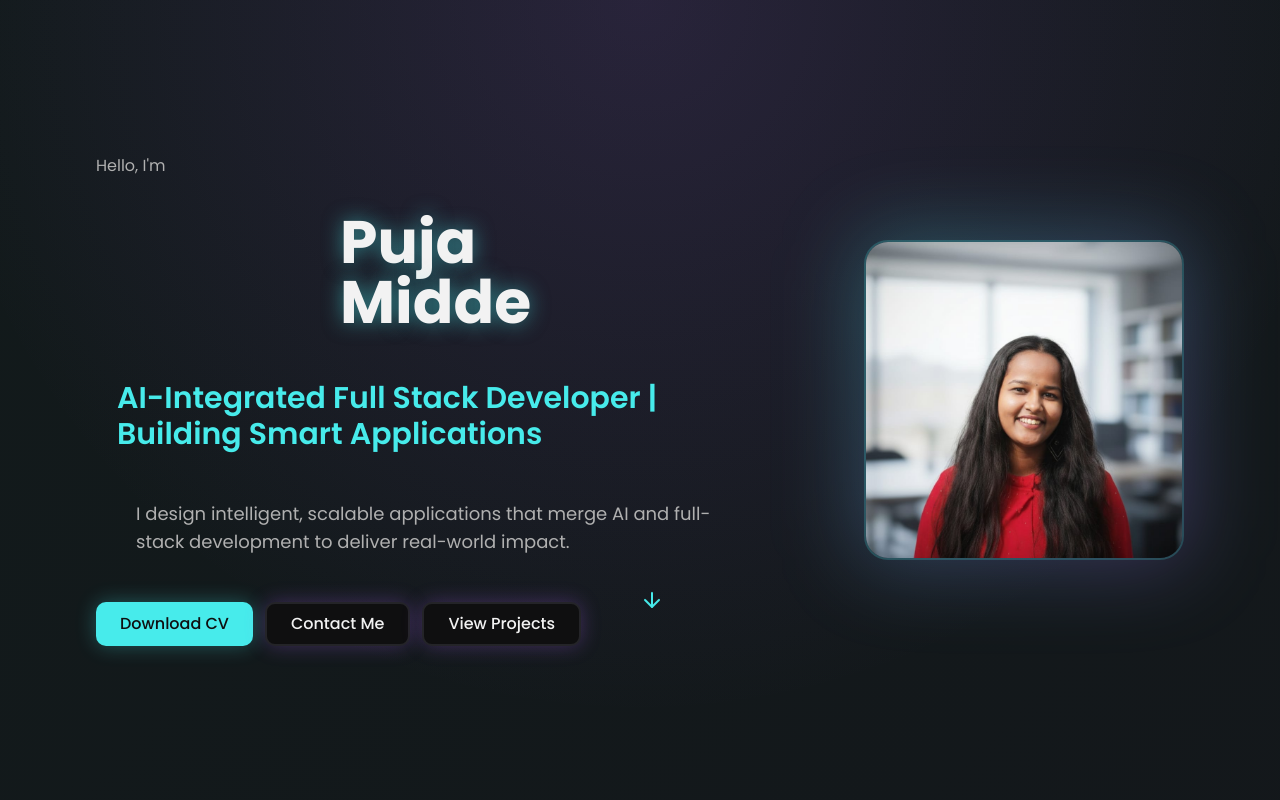
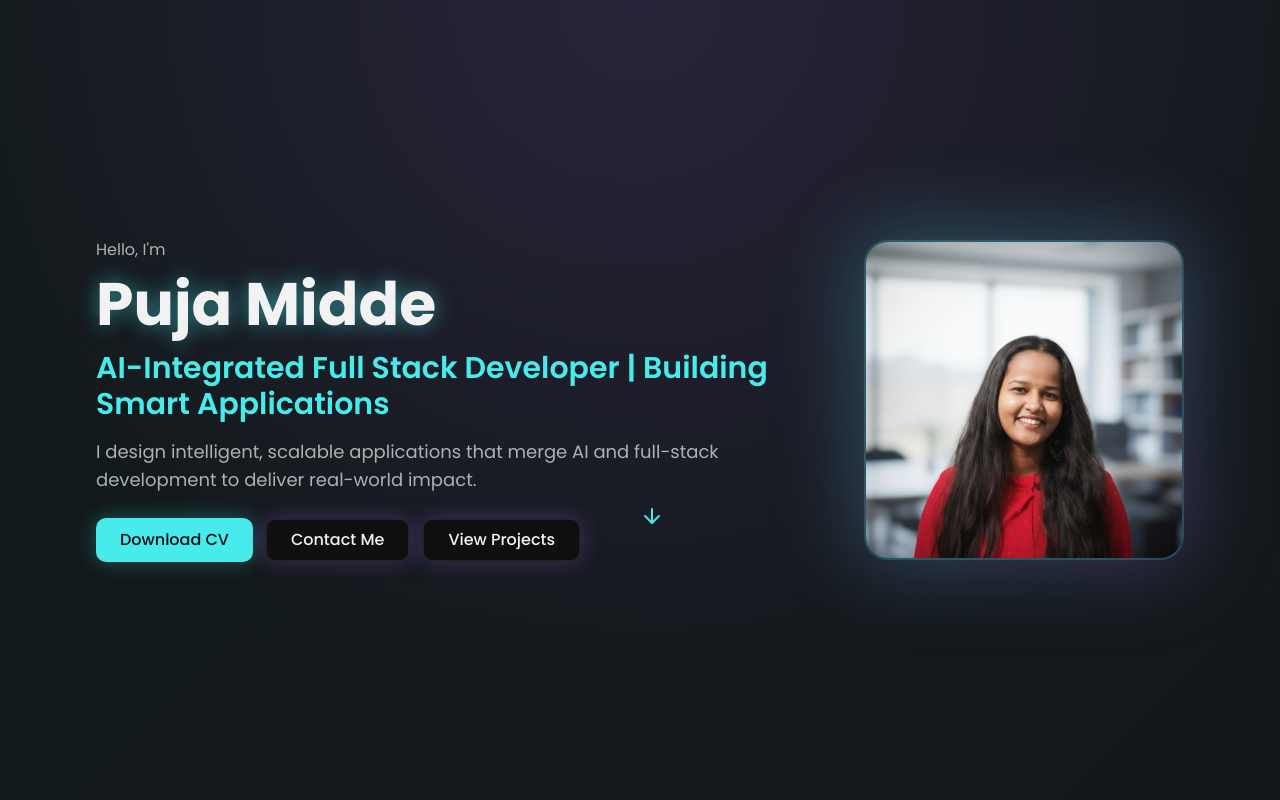
Before and after one commit to pujareddy2/twilight-canvas-dev, a React (Vite) app: page / in a window 1280 px wide. Shown: the top 800 px of the page. Built offline with nearby package versions, Linux system fonts and the light colour scheme; the HTML template or start-up script is replaced by a standard one.

Commit message:
Visual edit in Lovable

```diff
--- a/src/components/Hero.tsx
+++ b/src/components/Hero.tsx
@@ -11,13 +11,13 @@ const Hero = () => {
           {/* Text Content */}
           <div className="flex-1 text-center lg:text-left animate-fade-in">
             <p className="text-muted text-base mb-3">Hello, I'm</p>
-            <h1 className="text-4xl sm:text-5xl lg:text-6xl font-bold mb-4 text-glow my-0 mx-[222px] px-[22px] py-[22px]">
+            <h1 className="text-4xl sm:text-5xl lg:text-6xl font-bold mb-4 text-glow my-0 mx-0 py-0 px-0">
               Puja Midde
             </h1>
-            <h2 className="text-xl sm:text-2xl lg:text-3xl font-semibold mb-4 text-primary mx-0 my-0 px-[21px] py-[10px]">
+            <h2 className="text-xl sm:text-2xl lg:text-3xl font-semibold mb-4 text-primary mx-0 my-0 px-0 py-0">
               AI-Integrated Full Stack Developer | Building Smart Applications
             </h2>
-            <p className="text-muted text-base sm:text-lg mb-6 leading-relaxed max-w-2xl lg:mx-0 mx-[11px] py-[22px] px-[40px]">
+            <p className="text-muted text-base sm:text-lg mb-6 leading-relaxed max-w-2xl lg:mx-0 mx-0 px-0 py-0">
               I design intelligent, scalable applications that merge AI and full-stack development to deliver real-world impact.
             </p>
             <div className="flex flex-col sm:flex-row gap-3 justify-center lg:justify-start">
```
